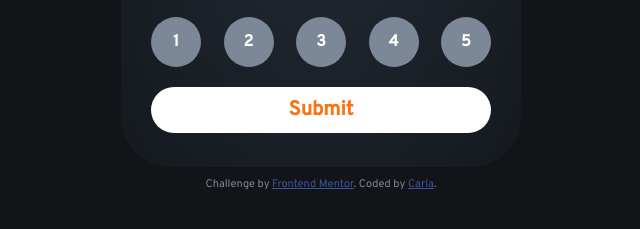
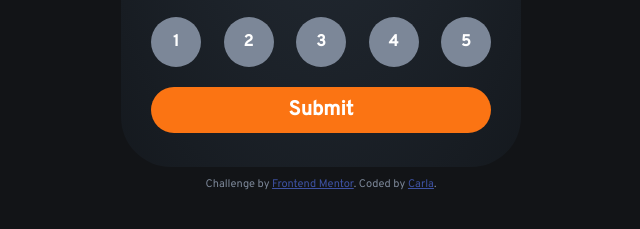
Before and after one commit to CarlaRochaBovi/Rating-Status, a plain HTML site: page index.html in a window 1280 px wide. In both pictures the pointer is over the button "Submit". Shown: the part 421-650 px from the top of the page, without its empty margins (319-959 px from the left). Drawn offline with Linux system fonts and the light colour scheme.

Commit message:
button hover style

```diff
--- a/style.css
+++ b/style.css
@@ -92,6 +92,11 @@ button {
     color: hsl(25, 97%, 53%);
 }
 
+button:hover {
+    background: hsl(25, 97%, 53%);
+    color: white;
+}
+
 #after {
     display: none;
     flex-direction: column;
```
